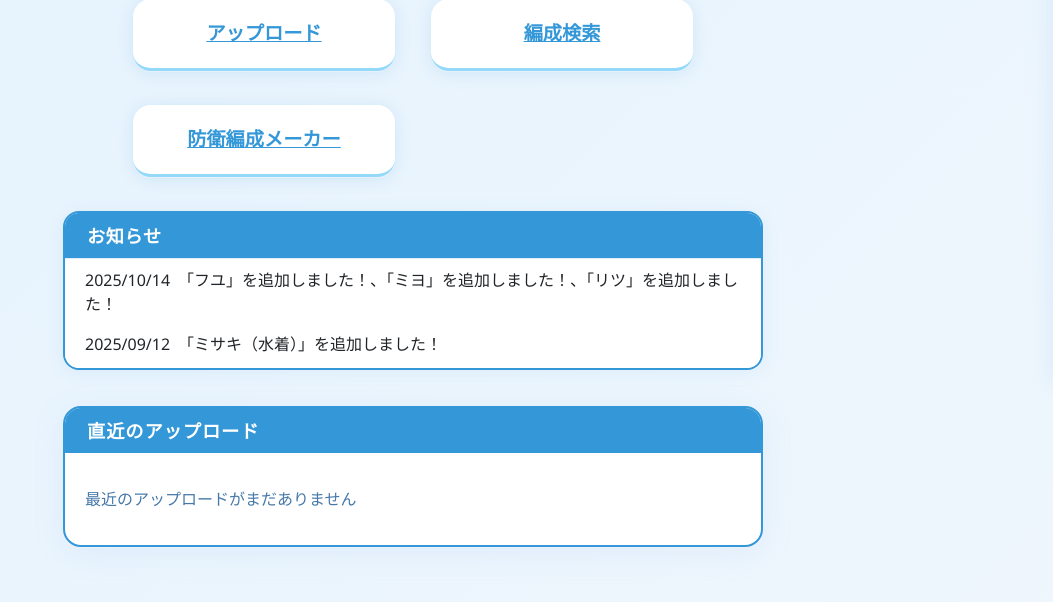
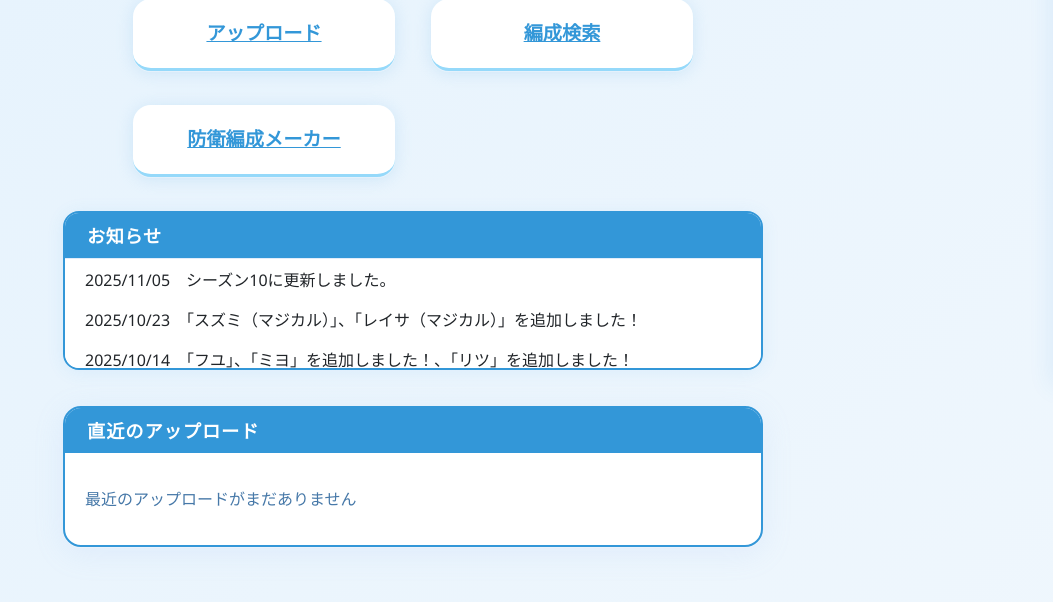
Before and after one commit to CCmoririn/blue-archive-battlelog-unified, a Flask app: template Blue_Archive_Battlelog_collect/templates/index.html in a window 1280 px wide. Shown: the part 414-1016 px from the top of the page, without its empty margins (227-1280 px from the left). Run offline with Flask 3, Linux system fonts and the light colour scheme; the template is opened without the code that fills it, so the values that code supplies are empty; parts of the project's set-up code (start-up, migrations or seed data) failed here and were passed over.

Commit message:
シーズン10移行しらす不具合修正1

```diff
--- a/Blue_Archive_Battlelog_collect/templates/notices.html
+++ b/Blue_Archive_Battlelog_collect/templates/notices.html
@@ -1,4 +1,7 @@
 <div class="notice-box">
+  <p>2025/11/05　シーズン10に更新しました。</p>
+  <p>2025/10/23　「スズミ（マジカル）」、「レイサ（マジカル）」を追加しました！</p>
+  <p>2025/10/14　「フユ」、「ミヨ」を追加しました！、「リツ」を追加しました！</p>
   <p>2025/10/14　「フユ」を追加しました！、「ミヨ」を追加しました！、「リツ」を追加しました！</p>
   <p>2025/09/12　「ミサキ（水着）」を追加しました！</p>
   <p>2025/08/22　「エリ」、「カノエ」を追加しました！</p>
--- a/Blue_Archive_Battlelog_collect_public/templates/notices.html
+++ b/Blue_Archive_Battlelog_collect_public/templates/notices.html
@@ -1,5 +1,7 @@
 <div class="notice-box">
-  <p>2025/10/14　「フユ」を追加しました！、「ミヨ」を追加しました！、「リツ」を追加しました！</p>
+  <p>2025/11/05　シーズン10に更新しました。</p>
+  <p>2025/10/23　「スズミ（マジカル）」、「レイサ（マジカル）」を追加しました！</p>
+  <p>2025/10/14　「フユ」、「ミヨ」を追加しました！、「リツ」を追加しました！</p>
   <p>2025/09/12　「ミサキ（水着）」を追加しました！</p>
   <p>2025/08/22　「エリ」、「カノエ」を追加しました！</p>
   <p>2025/08/01　「ナギサ（水着）」、「ミカ（水着）」を追加しました！</p>
--- a/call_gas.py
+++ b/call_gas.py
@@ -6,7 +6,7 @@ from google.oauth2.service_account import Credentials
 from google.auth.transport.requests import Request
 
 # --- シーズン名をコマンドライン引数から取得（なければ's9'） ---
-season = sys.argv[1] if len(sys.argv) > 1 else "s9"
+season = sys.argv[1] if len(sys.argv) > 1 else "s10"
 
 # 環境変数 'credentials' にサービスアカウントキー JSON 全文を設定している前提
 credentials_content = os.environ.get("credentials")
```
